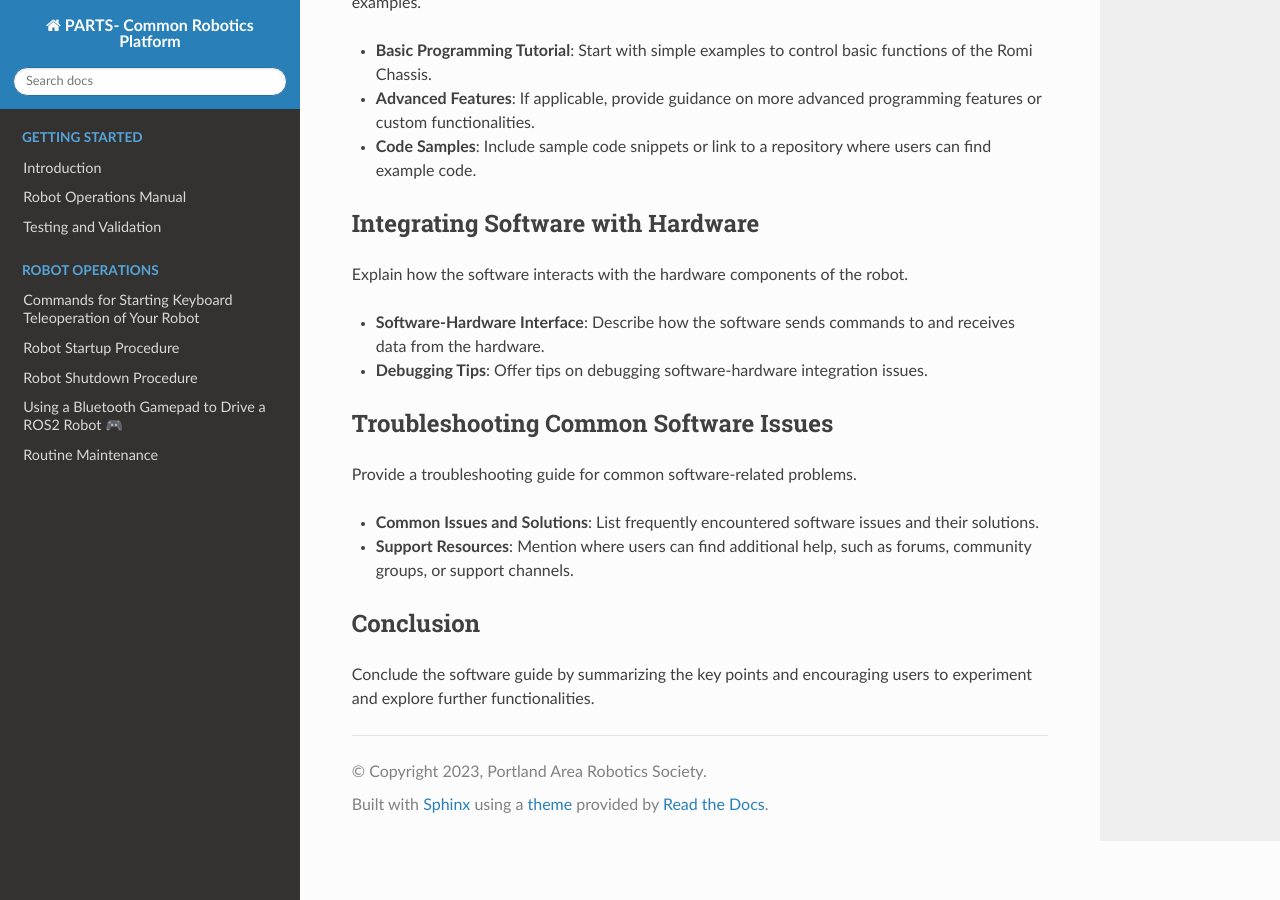
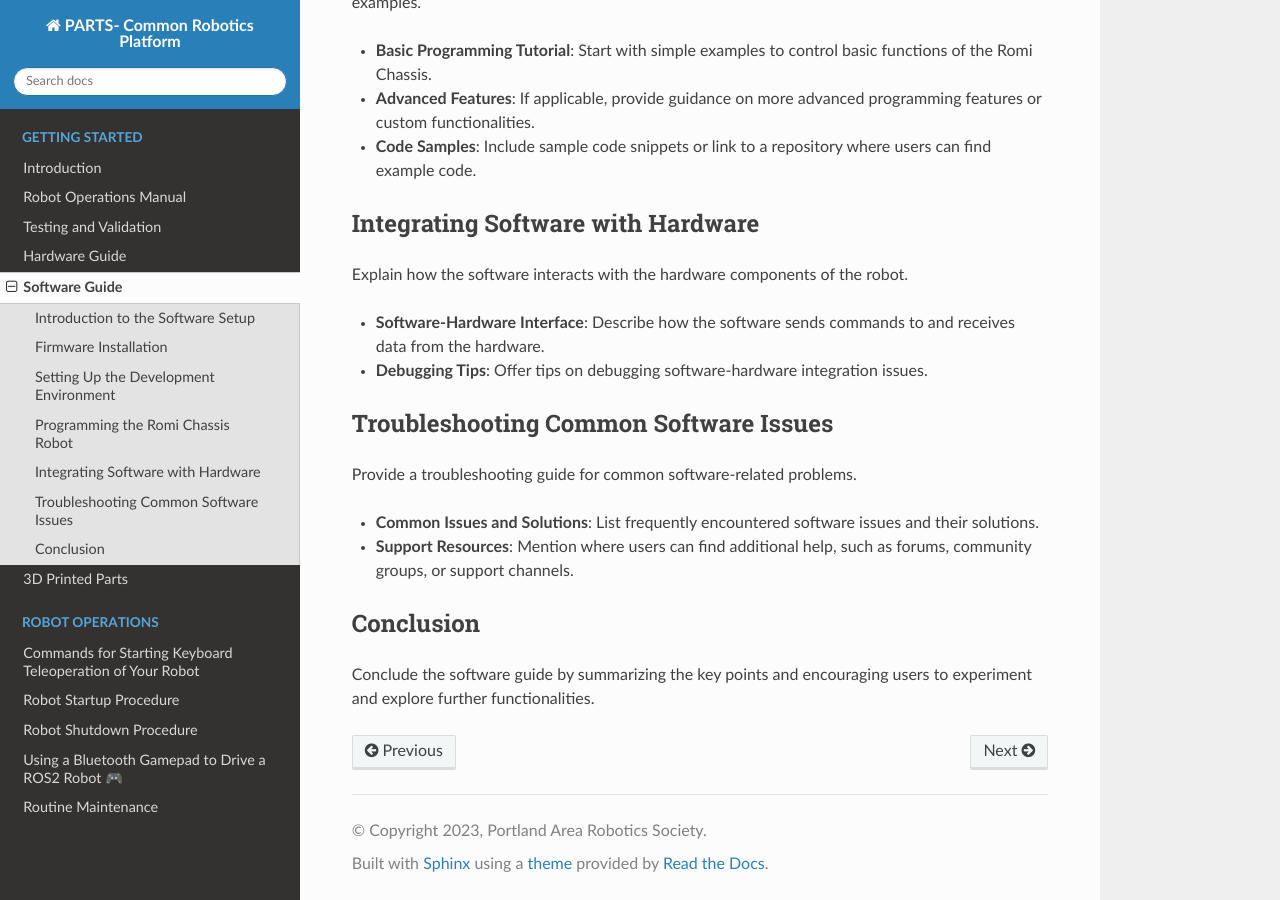
Before and after one commit to RoseCityRobotics/common_platform, a Sphinx documentation site: the page built from docs/source/software.md, in a window 1280 px wide and 900 px high, scrolled down 1041 px. Built offline with Sphinx 7.4.7 and the Read the Docs theme 3.1.0, drawn with Linux system fonts in a browser that asks for light colours.

Commit message:
Convert all RST files to Markdown format
- Convert intro.rst, testing.rst, hardware.rst, software.rst, 3dprint.rst to .md
- Update main index to include all converted files in navigation
- Remove old RST files
- Reduce build warnings from 32 to 21
- All documentation now in clean, readable Markdown format

```diff
--- a/docs/source/3dprint.rst
+++ b/docs/source/3dprint.md
@@ -14,8 +10,7 @@
 - **Part Name 2**: Brief description of Part 2.
 - [Continue as needed]
 
-Printing Instructions
----------------------
+## Printing Instructions
 
 Offer guidelines for printing the 3D parts.
 
@@ -23,23 +18,20 @@
 - **File Formats and Sources**: Provide information on where to download the 3D models (e.g., STL files) and any necessary file preparation.
 - **Post-Processing Tips**: Include any post-processing steps needed after printing (like sanding, painting, etc.).
 
-Assembly Guidelines
--------------------
+## Assembly Guidelines
 
 Provide instructions on how to incorporate the 3D printed parts into your project.
 
 - **Step-by-Step Assembly**: Guide users through the steps of assembling the printed parts into the project.
 - **Integration with Other Components**: Explain how these parts integrate with other non-printed components.
 
-Troubleshooting and Tips
-------------------------
+## Troubleshooting and Tips
 
 Share tips for troubleshooting common issues related to 3D printing or assembling these parts.
 
 - **Common Printing Issues**: Address typical 3D printing problems like warping, stringing, or layer separation.
 - **Assembly Challenges**: Offer solutions for common assembly challenges.
 
-Conclusion
-----------
+## Conclusion
 
 Wrap up the document with any concluding remarks or pointers to further resources.
--- a/docs/source/hardware.rst
+++ b/docs/source/hardware.md
@@ -22,16 +17,14 @@
 - **Additional Components**: Any additional hardware that is part of the project, like external sensors, communication modules, etc.
 - **Custom Parts**: Detail any custom-made parts or modifications done to existing components.
 
-Assembling the Romi Chassis
----------------------------
+## Assembling the Romi Chassis
 
 Provide a step-by-step guide on assembling the Romi Chassis. Include:
 
 - **Assembly Instructions**: Detailed instructions on how to assemble the Romi Chassis.
 - **Diagrams or Images**: Visual aids can be highly beneficial here. Make sure to include clear, annotated images or diagrams.
 
-Integrating the Custom Carrier Board
--------------------------------------
+## Integrating the Custom Carrier Board
 
 Detail the process of integrating the custom carrier board with the Romi Chassis. This section can include:
 
@@ -39,23 +32,20 @@
 - **Wiring Diagrams**: Provide detailed wiring diagrams showing how the carrier board is connected to the Romi Chassis and other components.
 - **Configuration Settings**: If any configuration changes are needed for the carrier board to function correctly with the Romi Chassis.
 
-Safety Precautions
-------------------
+## Safety Precautions
 
 Discuss the safety measures that should be taken when assembling and handling the robot's hardware.
 
 - **Handling Electronics**: Tips on safely handling electronic components.
 - **Battery Safety**: Guidelines for using and storing batteries.
 
-Troubleshooting Common Hardware Issues
---------------------------------------
+## Troubleshooting Common Hardware Issues
 
 Provide solutions to some common hardware-related problems that users might encounter.
 
 - **Symptom-Based Troubleshooting Guide**: List common symptoms and their potential solutions.
 - **Maintenance Tips**: Advice on regular maintenance practices to keep the hardware in good working condition.
 
-Conclusion
-----------
+## Conclusion
 
 Conclude the hardware overview by summarizing the key points. Encourage readers to proceed to the software documentation for information on how to operate the assembled hardware.
--- a/docs/source/software.rst
+++ b/docs/source/software.md
@@ -30,8 +24,7 @@
 - **Installation Guide**: Step-by-step installation instructions for the software tools.
 - **Configuration Settings**: Any necessary configuration settings or tips to get the development environment ready.
 
-Programming the Romi Chassis Robot
-----------------------------------
+## Programming the Romi Chassis Robot
 
 Provide information on how to program the robot, including basic programming tutorials and examples.
 
@@ -39,23 +32,20 @@
 - **Advanced Features**: If applicable, provide guidance on more advanced programming features or custom functionalities.
 - **Code Samples**: Include sample code snippets or link to a repository where users can find example code.
 
-Integrating Software with Hardware
-----------------------------------
+## Integrating Software with Hardware
 
 Explain how the software interacts with the hardware components of the robot.
 
 - **Software-Hardware Interface**: Describe how the software sends commands to and receives data from the hardware.
 - **Debugging Tips**: Offer tips on debugging software-hardware integration issues.
 
-Troubleshooting Common Software Issues
---------------------------------------
+## Troubleshooting Common Software Issues
 
 Provide a troubleshooting guide for common software-related problems.
 
 - **Common Issues and Solutions**: List frequently encountered software issues and their solutions.
 - **Support Resources**: Mention where users can find additional help, such as forums, community groups, or support channels.
 
-Conclusion
-----------
+## Conclusion
 
 Conclude the software guide by summarizing the key points and encouraging users to experiment and explore further functionalities.
```
Also changed, not shown: other parts of docs/source/3dprint.md (+2 -6 lines), other parts of docs/source/hardware.md (+3 -8 lines), other parts of docs/source/software.md (+4 -10 lines), docs/source/index.md (+3 -0 lines), docs/source/intro.rst (deleted, +0 -56 lines), docs/source/testing.md (renamed from docs/source/testing.rst, +8 -18 lines).
